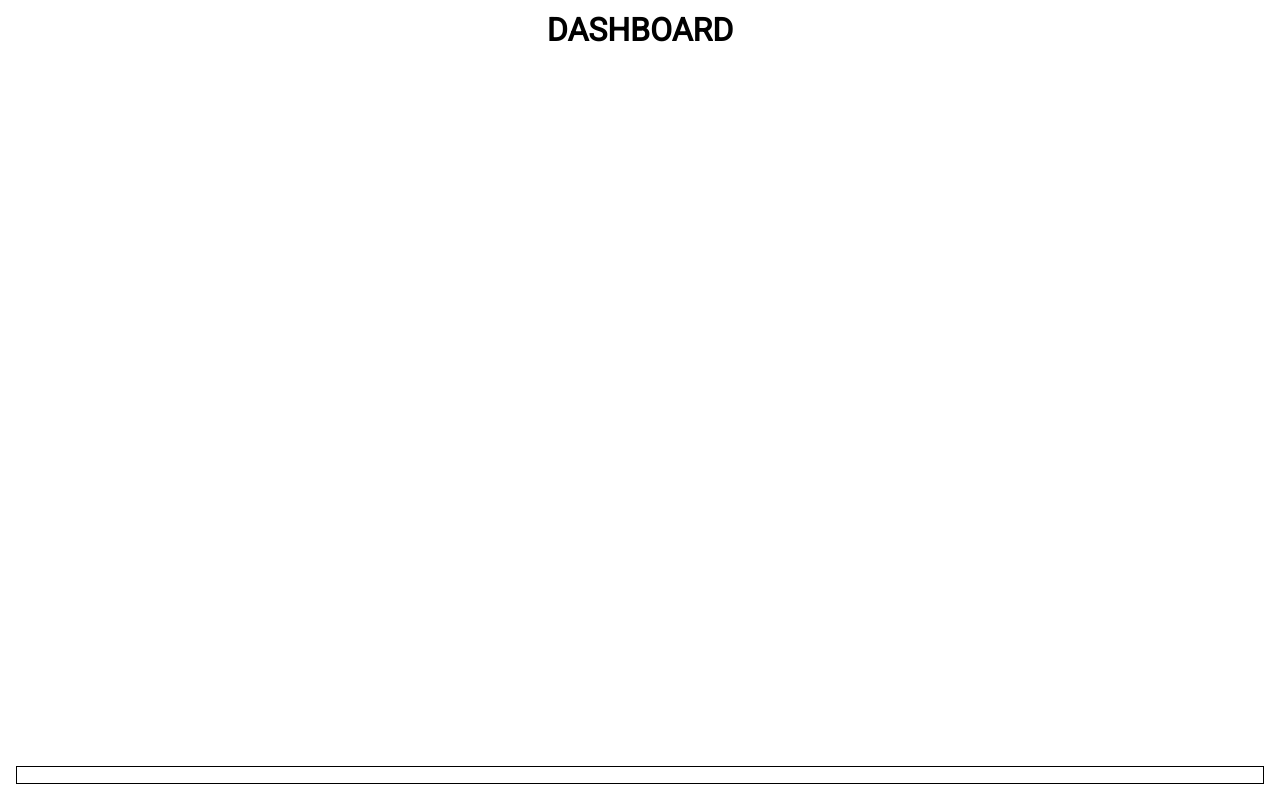
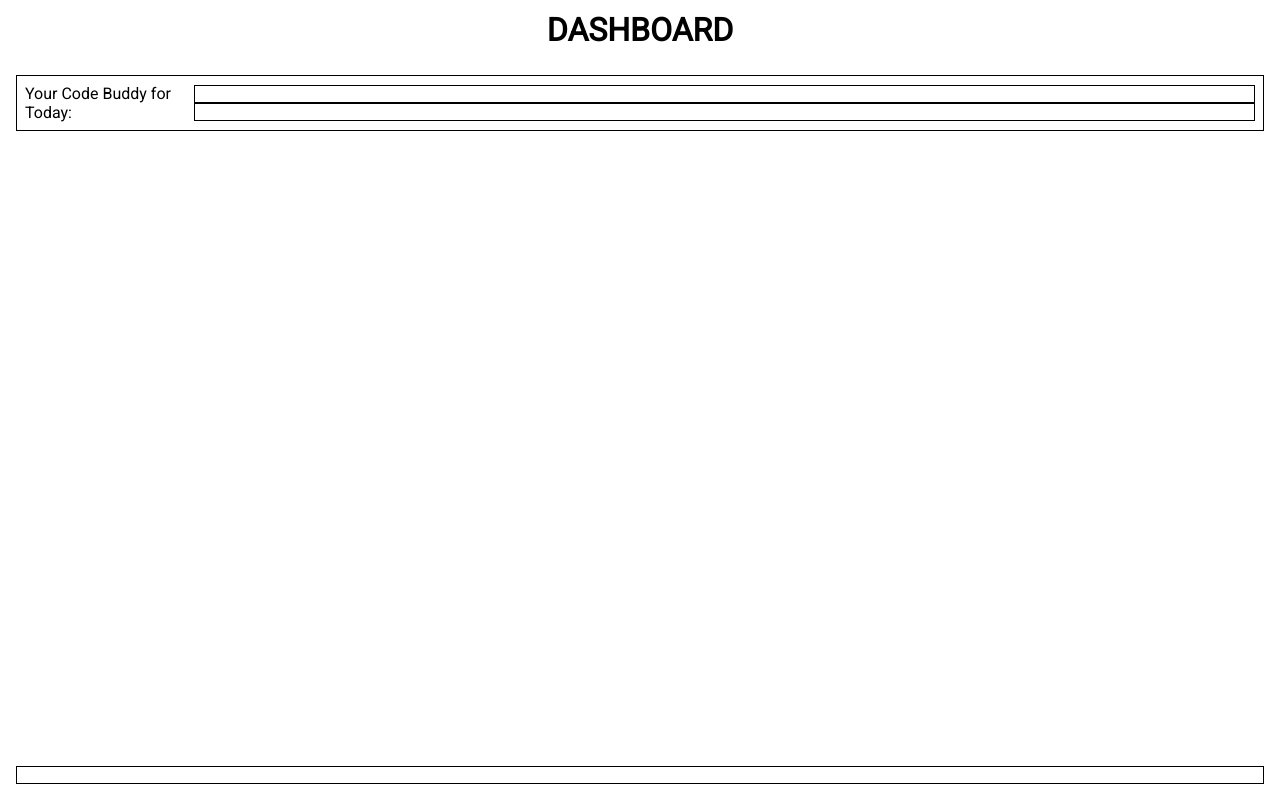
Before and after one commit to mpagels/companion-group, a website: page src/index.html in a window 1280 px wide. Drawn offline with Linux system fonts and the light colour scheme.

Commit message:
Add index.html structure

```diff
--- /dev/null
+++ b/src/css/_dashboard.css
@@ -0,0 +1,29 @@
+.dashboard__ycbt {
+  display: flex;
+  width: 100%;
+  justify-content: space-around;
+  align-items: center;
+  border: 1px solid black;
+  padding: 0.5rem;
+}
+.dashboard__ycbt-title {
+  color: black;
+}
+.dashboard__ycbt-content {
+  justify-content: space-around;
+  align-items: center;
+  width: 100%;
+  wrap: flex-wrap;
+}
+.dashboard__ycbt-content-buddy1 {
+  justify-content: space-around;
+  align-items: center;
+  border: 1px solid black;
+  padding: 0.5rem;
+}
+.dashboard__ycbt-content-buddy2 {
+  justify-content: space-around;
+  align-items: center;
+  border: 1px solid black;
+  padding: 0.5rem;
+}
--- a/src/css/style.css
+++ b/src/css/style.css
@@ -1,3 +1,4 @@
 @import '_base.css';
 @import '_theme.css';
 @import '_footer.css';
+@import '_dashboard.css';
--- a/src/index.html
+++ b/src/index.html
@@ -9,7 +9,16 @@
   </head>
   <body class="container">
     <header><h1>DASHBOARD</h1></header>
-    <main><h1>you see this? Hello?</h1></main>
+
+    <main>
+      <div class="dashboard__ycbt">
+        <div class="dashboard__ycbt-title">Your Code Buddy for Today:</div>
+        <div class="dashboard__ycbt-content">
+          <div class="dashboard__ycbt-content-buddy1"></div>
+          <div class="dashboard__ycbt-content-buddy2"></div>
+        </div>
+      </div>
+    </main>
     <footer>
       <nav>
         <ul>
```
